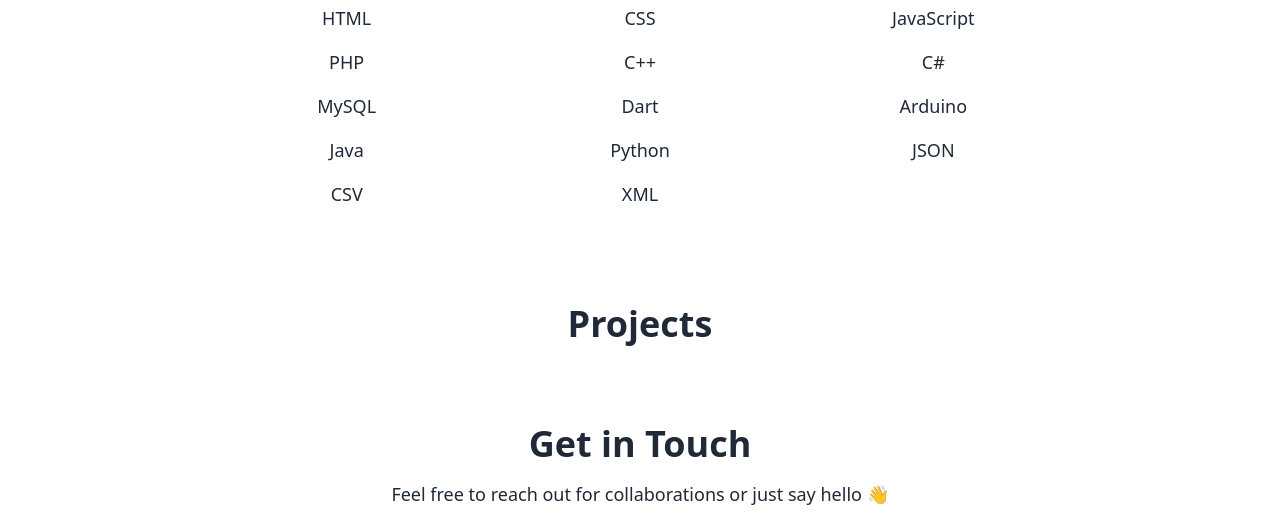
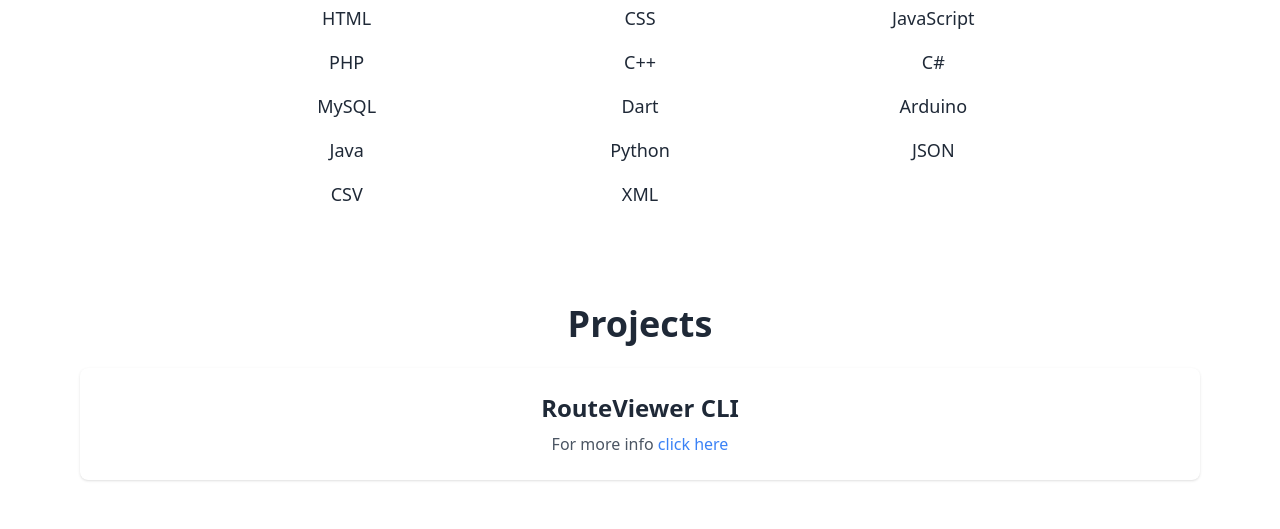
Before and after one commit to NicoloGrisoni/NicoloGrisoni-Portfolio, a website: page public/index.html in a window 1280 px wide. Shown: the part 1140-1669 px from the top of the page. Drawn offline with Linux system fonts and the light colour scheme.

Commit message:
Adding the project named RouteViewer

```diff
--- a/public/index.html
+++ b/public/index.html
@@ -141,28 +141,28 @@
     <section class="max-w-6xl mx-auto mt-24 px-4 text-center">
       <h2 class="text-4xl font-bold mb-6">Projects</h2>
       <!-- Div for all the projects -->
-      <!-- <div class="grid gap-8 justify-center" style="grid-template-columns: repeat(auto-fit, minmax(300px, 1fr));">
-        <!-- Card of the project --
+      <div class="grid gap-8 justify-center" style="grid-template-columns: repeat(auto-fit, minmax(300px, 1fr));">
+        <!-- Card of the project -->
         <div class="bg-white dark:bg-gray-800 shadow rounded-lg p-6 flex flex-col">
-          <h3 class="text-2xl font-semibold mb-2">Twixtfall</h3>
+          <h3 class="text-2xl font-semibold mb-2">RouteViewer CLI</h3>
 
-          <p class="text-gray-600 dark:text-gray-300 mb-2">
+          <!-- <p class="text-gray-600 dark:text-gray-300 mb-2">
             Visit the site
-            <a target="_blank" href="https://twixtfall.netsons.org"
+            <a target="_blank" href="website-link"
               class="text-blue-500 hover:underline">
               here
             </a>
-          </p>
+          </p> -->
 
           <p class="text-gray-600 dark:text-gray-300">
             For more info
-            <a target="_blank" href="https://github.com/NicoloGrisoni/Twixtfall"
+            <a target="_blank" href="https://github.com/NicoloGrisoni/RouteViewer"
               class="text-blue-500 hover:underline">
               click here
             </a>
           </p>
         </div>
-      </div> -->
+      </div>
     </section>
 
     <!-- Contact -->
```
